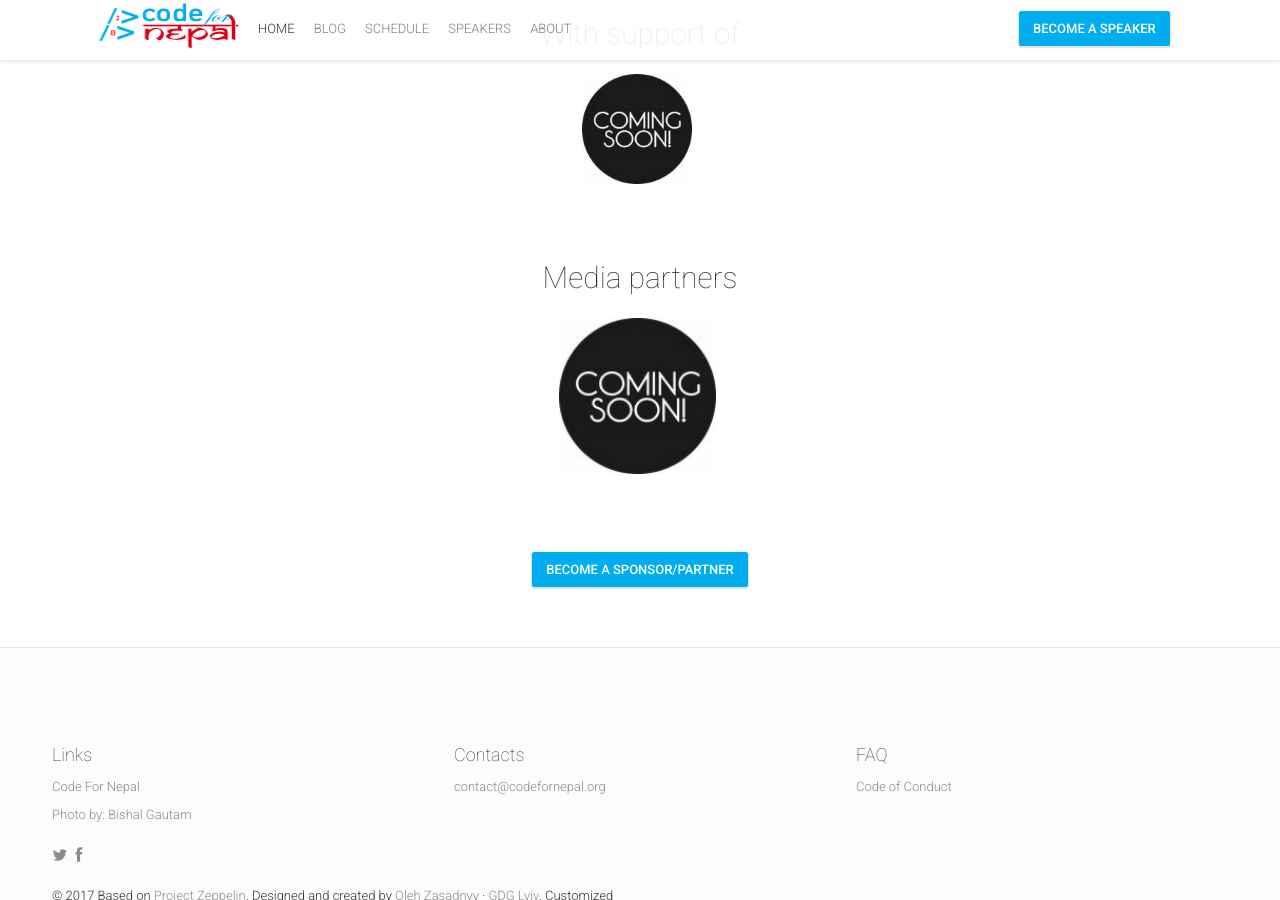
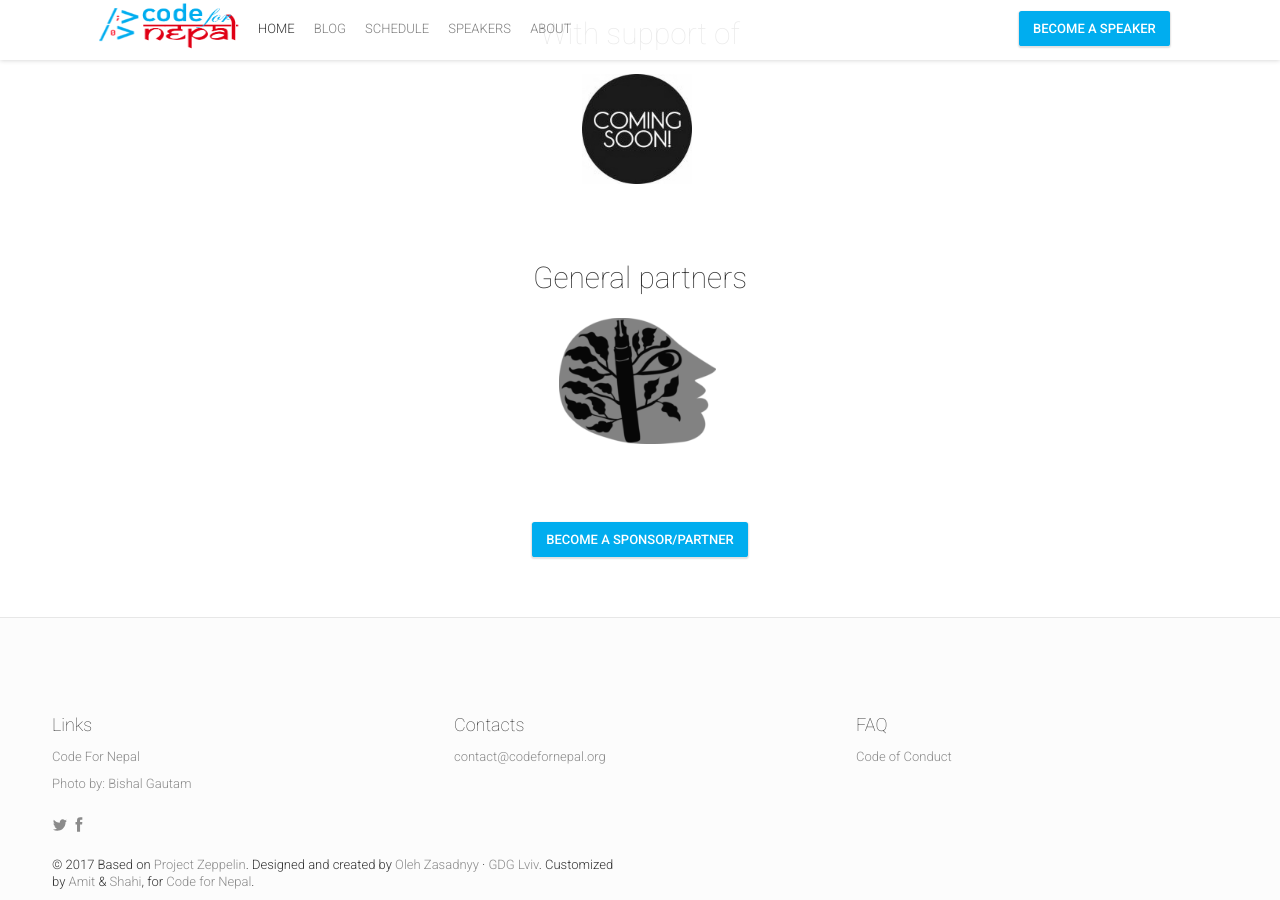
Before and after one commit to ravinepal/visitjanakpur, a Jekyll site: the page built from index.html, in a window 1280 px wide and 900 px high, scrolled down 4435 px. Built offline with Jekyll 4.4.1, drawn with Linux system fonts in a browser that asks for light colours; nearby versions of some CDN libraries; comment, search, counter and statistics services are not loaded.

Commit message:
Add general partner

```diff
--- a/_data/partners.yml
+++ b/_data/partners.yml
@@ -7,6 +7,6 @@
   elements:
     - {name: "Coming soon", description: "Coming soon", link: "#", imageUrl: "coming.jpg", width: "120px"}
 -
-  group: "Media partners"
+  group: "General partners"
   elements:
-    - {name: "Coming soon", description: "Coming soon", link: "#", imageUrl: "coming.jpg"}
+    - {name: "Madhesi Youth", description: "Madhesi Youth", link: "#", imageUrl: "madhesi-youth.png"}
```
Also changed, not shown: img/partners/madhesi-youth.png (added).
